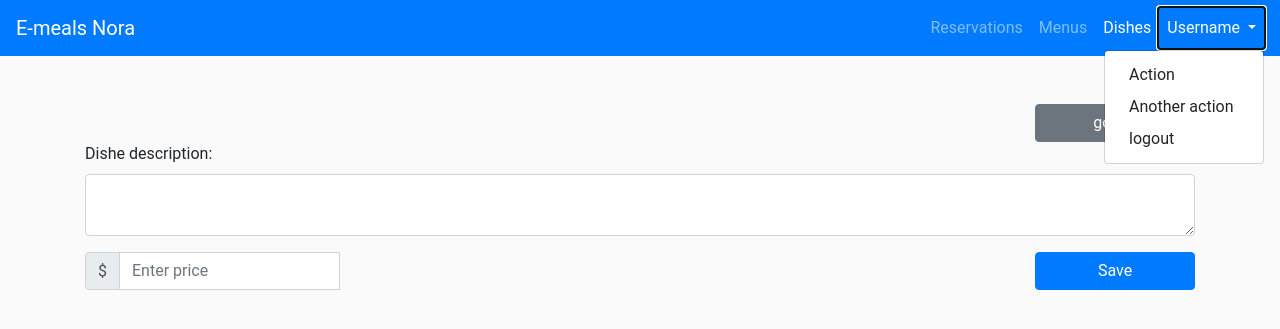
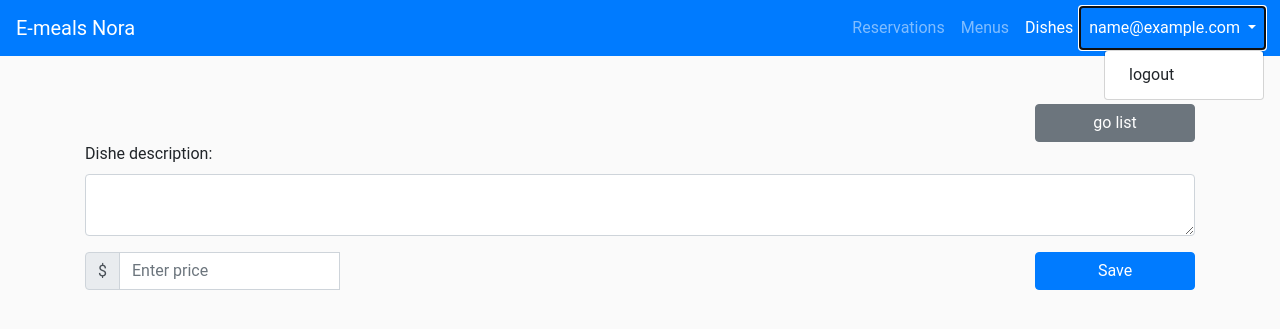
Before and after one commit to dongraft/e-meals, a Django app: page /dishes/create/ in a window 1280 px wide, after a click that opens the changed part. Shown: the top 329 px of the page. Run offline with Django 3.2, Linux system fonts and the light colour scheme; the visitor is signed in with stand-in values (Sample User, id 1); some libraries are stand-ins or nearby versions.

Commit message:
Maintainer navigation menu links are updated and user verification is added to show logout button

```diff
--- a/templates/nav.html
+++ b/templates/nav.html
@@ -7,29 +7,30 @@
     <div class="collapse navbar-collapse" id="navbarNav">
         <ul class="navbar-nav ml-auto">
             <li class="nav-item {% if request.resolver_match.app_name == 'reservations' %}active{% endif %}">
-                <a class="nav-link" href="#">Reservations
+                <a class="nav-link" href="{% url 'reservations:menu_list' %}">Reservations
                     <span class="sr-only">(current)</span></a>
             </li>
             <li class="nav-item">
-                <a class="nav-link {% if request.resolver_match.app_name == 'menus' %}active{% endif %}" href="{% url 'menus:menu_list' %}">Menus</a>
+                <a class="nav-link {% if request.resolver_match.app_name == 'menus' %}active{% endif %}"
+                   href="{% url 'menus:menu_list' %}">Menus</a>
             </li>
             <li class="nav-item {% if request.resolver_match.app_name == 'dishes' %}active{% endif %}">
-                <a class="nav-link" href="{% url 'dishes:dishe_list' %}">Dishes</a>
+                <a class="nav-link" href="{% url 'dishes:dish_list' %}">Dishes</a>
             </li>
+        {% if user.is_authenticated %}
             <li class="nav-item dropdown">
                 <a class="nav-link dropdown-toggle"
                 href="#" id="navbarDropdownMenuLink"
                 role="button" data-toggle="dropdown"
                 aria-haspopup="true"
                 aria-expanded="false">
-                    Username
+                    {{ user }}
                 </a>
                 <div class="dropdown-menu dropdown-menu-right dropdown-menu-lg-left" aria-labelledby="navbarDropdownMenuLink">
-                    <a class="dropdown-item" href="#">Action</a>
-                    <a class="dropdown-item" href="#">Another action</a>
-                    <a class="dropdown-item" href="#">logout</a>
+                    <a class="dropdown-item" href="{% url 'users:logout' %}">logout</a>
                 </div>
             </li>
+        {% endif  %}
         </ul>
     </div>
 </nav>
```
